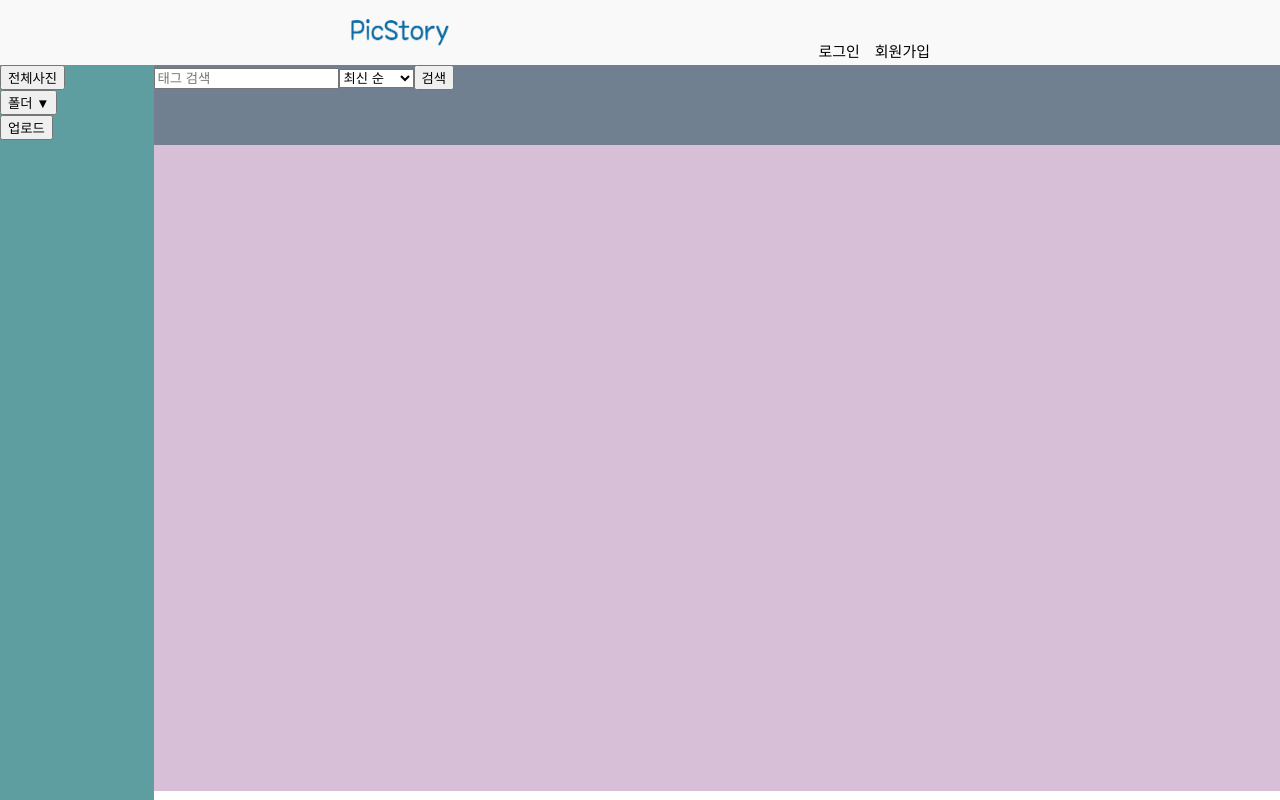
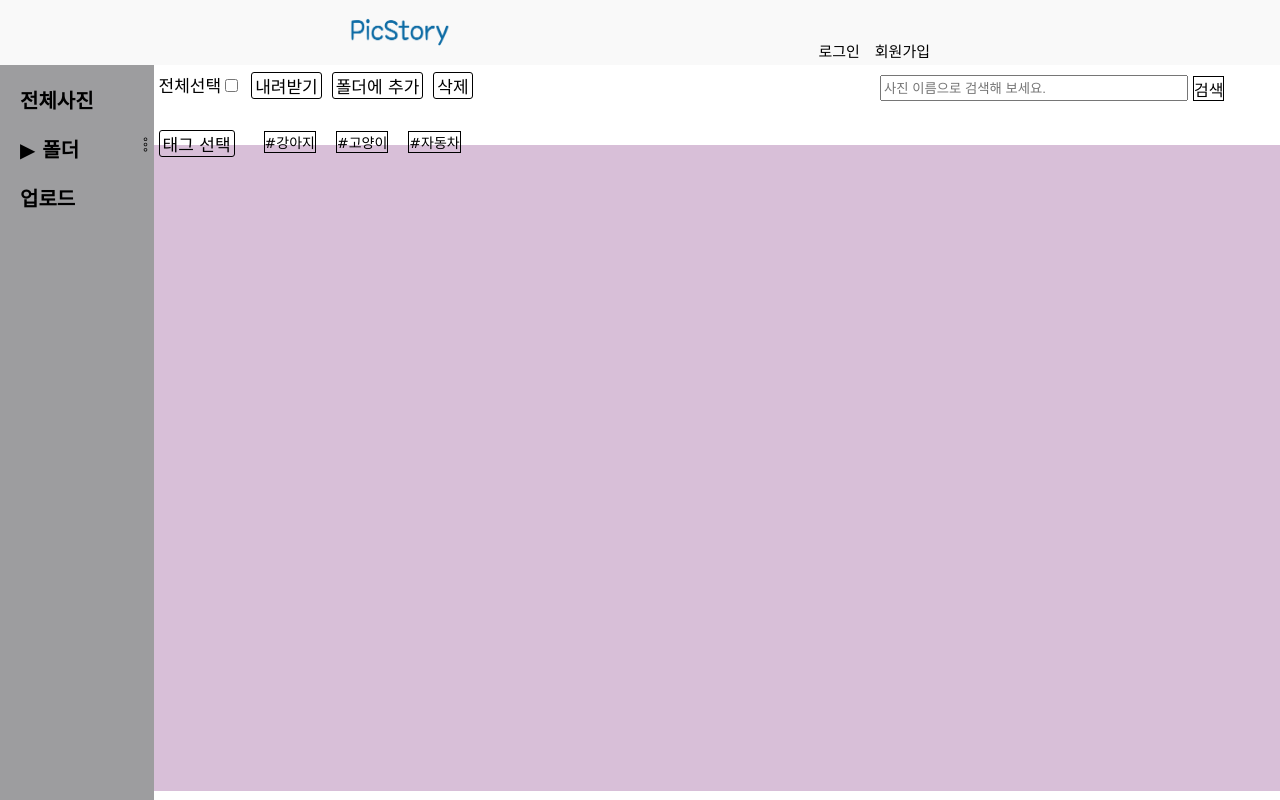
Before and after one commit to 2023-SMHRD-IS-CLOUD-1/PicStoryReact, a React (Create React App) app: page /photoAlbum in a window 1280 px wide. Built offline with nearby package versions, Linux system fonts and the light colour scheme.

Commit message:
성욱 커밋

```diff
--- a/src/components/photoAlbum/PALeftSide.jsx
+++ b/src/components/photoAlbum/PALeftSide.jsx
@@ -1,14 +1,62 @@
-import React from 'react'
+import React, { useState } from 'react'
 import '../../css/PALeftSide.css'
+import { CiMenuKebab } from "react-icons/ci";
 
 const PALeftSide = () => {
+
+  const [showIcon, setShowIcon]= useState('▶');
+  const [show, setShow] = useState('none');
+
+  let folderListBtn = () => {
+    if(showIcon == '▶'){
+      setShowIcon('▼');
+      setShow('block');
+    } else {
+      setShowIcon('▶');
+      setShow('none');
+    }
+  }
+
   return (
     <div id='paSideConatiner'>
-      <button>전체사진</button>
-      <br />
-      <button>폴더 ▼</button>
-      <br />
-      <button>업로드</button>
+      <div id='sideBtnContainer'>
+        <span className='sideBtn'>전체사진</span>
+        <div id='folderParentContainer'>
+          <div id='folderParent' onClick={folderListBtn}>
+            {showIcon} 폴더
+          </div>
+          <div id='folderParentOption'>
+            <CiMenuKebab />
+          </div>
+        </div>
+        <ul id='folderList'>
+          <li className='folders' style={{display:show}}>
+            <div className='folderContainer'>
+              <div className='folderName'>개&고양이</div>
+              <div className='folderOption'><CiMenuKebab /></div>
+            </div>
+          </li>
+          <li className='folders' style={{display:show}}>
+            <div className='folderContainer'>
+              <div className='folderName'>여행사진</div>
+              <div className='folderOption'><CiMenuKebab /></div>
+            </div>
+          </li>
+          <li className='folders' style={{display:show}}>
+            <div className='folderContainer'>
+              <div className='folderName'>음식 사진</div>
+              <div className='folderOption'><CiMenuKebab /></div>
+            </div>
+          </li>
+          <li className='folders' style={{display:show}}>
+            <div className='folderContainer'>
+              <div className='folderName'>셀카</div>
+              <div className='folderOption'><CiMenuKebab /></div>
+            </div>
+          </li>
+        </ul>
+        <span className='sideBtn'>업로드</span>
+      </div>
     </div>
   )
 }
--- a/src/components/photoAlbum/PAMenu.jsx
+++ b/src/components/photoAlbum/PAMenu.jsx
@@ -4,13 +4,33 @@ import '../../css/PAMenu.css'
 const PAMenu = () => {
   return (
     <div id='paMenuContainer'>
-      <div>
-        <input type="text" placeholder='태그 검색'/>
-        <select name="searchCon" id="searchCon">
-          <option value="new">최신 순</option>
-          <option value="old">오래된 순</option>
-        </select>
-        <button>검색</button>
+      <div id='paMenuOption'>
+        <div id='photoSelectAll'>
+          전체선택<input type="checkbox" />
+        </div>
+        <div id='photoControl'>
+          <div className='photoControlBtn'>내려받기</div>
+          <div className='photoControlBtn'>폴더에 추가</div>
+          <div className='photoControlBtn'>삭제</div>
+        </div>
+      </div>
+      <div id='tagChooseContainer'>
+        <div id='tagChooseBtn'>태그 선택</div>
+      </div>
+      <div id='selectedTagContainer'>
+        <div className='selectedTags'>
+          #강아지
+        </div>
+        <div className='selectedTags'>
+          #고양이
+        </div>
+        <div className='selectedTags'>
+          #자동차
+        </div>
+      </div>
+      <div id='searchContainer'>
+        <input type="text" placeholder='사진 이름으로 검색해 보세요.' id='photoSearchText'/>
+        <div id='photoSearchBtn'>검색</div>
       </div>
     </div>
   )
--- a/src/css/PALeftSide.css
+++ b/src/css/PALeftSide.css
@@ -1,6 +1,75 @@
 #paSideConatiner{
   width: 12%;
   height: 100%;
-  background-color: cadetblue;
   position: fixed;
+  background-color: #9D9D9F;
 }
+.sideBtn{
+  padding-left: 20px;
+  display: block;
+  font-weight: bold;
+  font-size: 20px;
+  margin-top: 20px;
+  cursor: pointer;
+  width: auto;
+}
+.sideBtn:hover{
+  background-color: gray;
+}
+#folderParentContainer{
+  padding-left: 20px;
+  margin-top: 20px;
+  font-size: 20px;
+  font-weight: bold;
+  display: flex;
+}
+#folderParentContainer:hover{
+
+}
+#folderParent{
+  width: 179px;
+  cursor: pointer;
+}
+#folderParent:hover{
+  background-color: gray;
+}
+#folderParentOption{
+  padding-top: 2px;
+  font-size: 17px;
+  cursor: pointer;
+  position: relative;
+}
+#folderParentOption:hover{
+  color: blue;
+}
+
+#folderList{
+  list-style-type: none;
+  margin-top: 3px;
+}
+#folders{
+  width: 200px;
+  display: flex;
+}
+.folderContainer{
+  display: flex;
+  margin-top: 5px;
+}
+.folderName{
+  display: block;
+  width: 200px;
+  cursor: pointer;
+}
+.folderName:hover{
+  background-color: gray;
+}
+.folderOption{
+  margin-right: 0px;
+  display: block;
+  width: 40px;
+  cursor: pointer;
+  padding-left: 10px;
+}
+.folderOption:hover{
+  color: blue;
+}
--- a/src/css/PAMenu.css
+++ b/src/css/PAMenu.css
@@ -1,6 +1,71 @@
 #paMenuContainer{
   width: 88%;
   height: 10vh;
-  background-color: slategray;
   margin-left: 12%;
+  position: relative;
+  display: flex;
 }
+#paMenuOption{
+  display: flex;
+  margin-top: 7px;
+  margin-left: 5px;
+}
+#searchContainer{
+  display: flex;
+  width: 400px;
+  height: 40px;
+  margin: auto;
+  margin-top: 10px;
+  margin-right: 0px;
+}
+#photoSelectAll{
+  font-size: 17px;
+}
+#photoControl{
+  display: flex;
+}
+.photoControlBtn{
+  margin-left: 10px;
+  font-size: 17px;
+  cursor: pointer;
+  height: min-content;
+  border: 1px solid black;
+  padding-left: 3px;
+  padding-right: 3px;
+  border-radius: 3px;
+}
+#photoSearchText{
+  width: 300px;
+  height: 20px;
+}
+#photoSearchBtn{
+  border: 1px solid black;
+  margin-left: 5px;
+  margin-top: 1PX;
+  height: 23px;
+  cursor: pointer;
+}
+#tagChooseContainer{
+  position: absolute;
+  margin-top: 65px;
+  margin-left: 5px;
+}
+#tagChooseBtn{
+  font-size: 17px;
+  cursor: pointer;
+  border: 1px solid black;
+  border-radius: 3px;
+  padding: 0 3px;
+}
+#selectedTagContainer{
+  position: absolute;
+  display: flex;
+  margin-top: 66px;
+  margin-left: 90px;
+  font-size: 17px;
+}
+.selectedTags{
+  border: 1px solid black;
+  margin-left: 20px;
+  font-size: 14px;
+}
```
